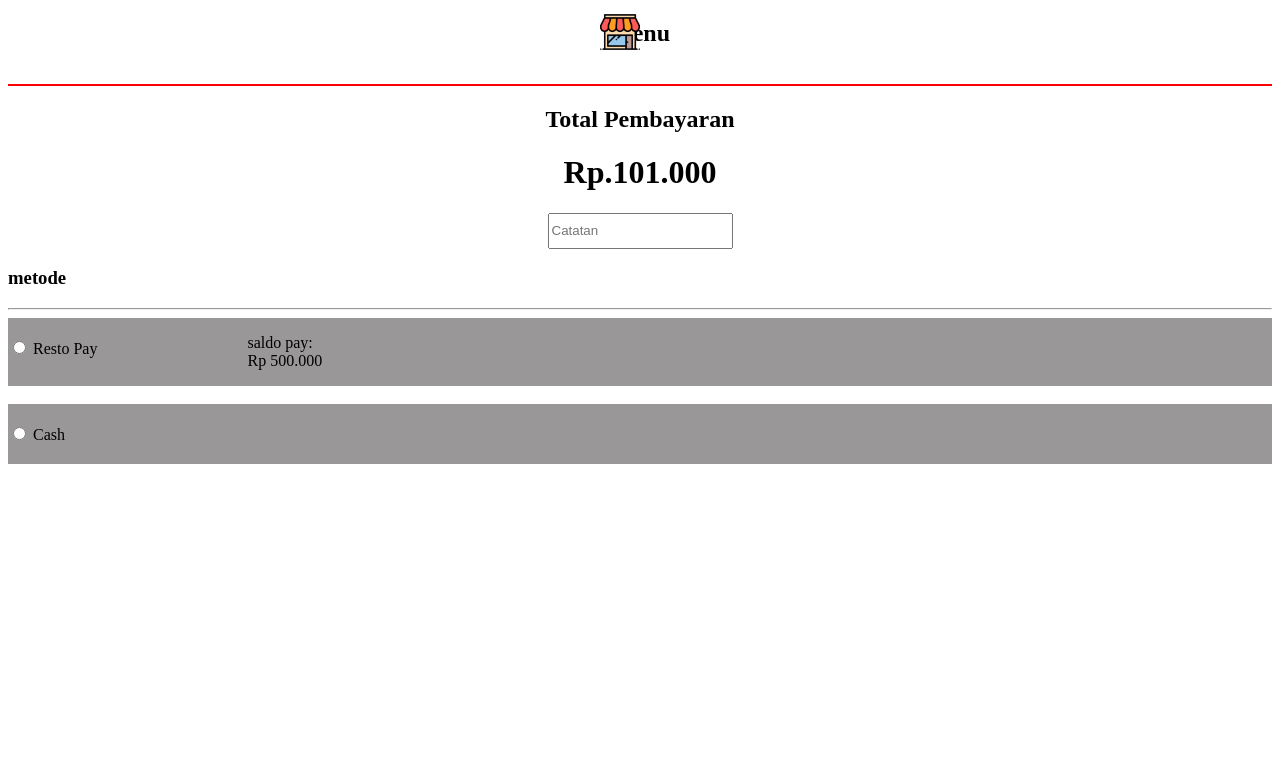
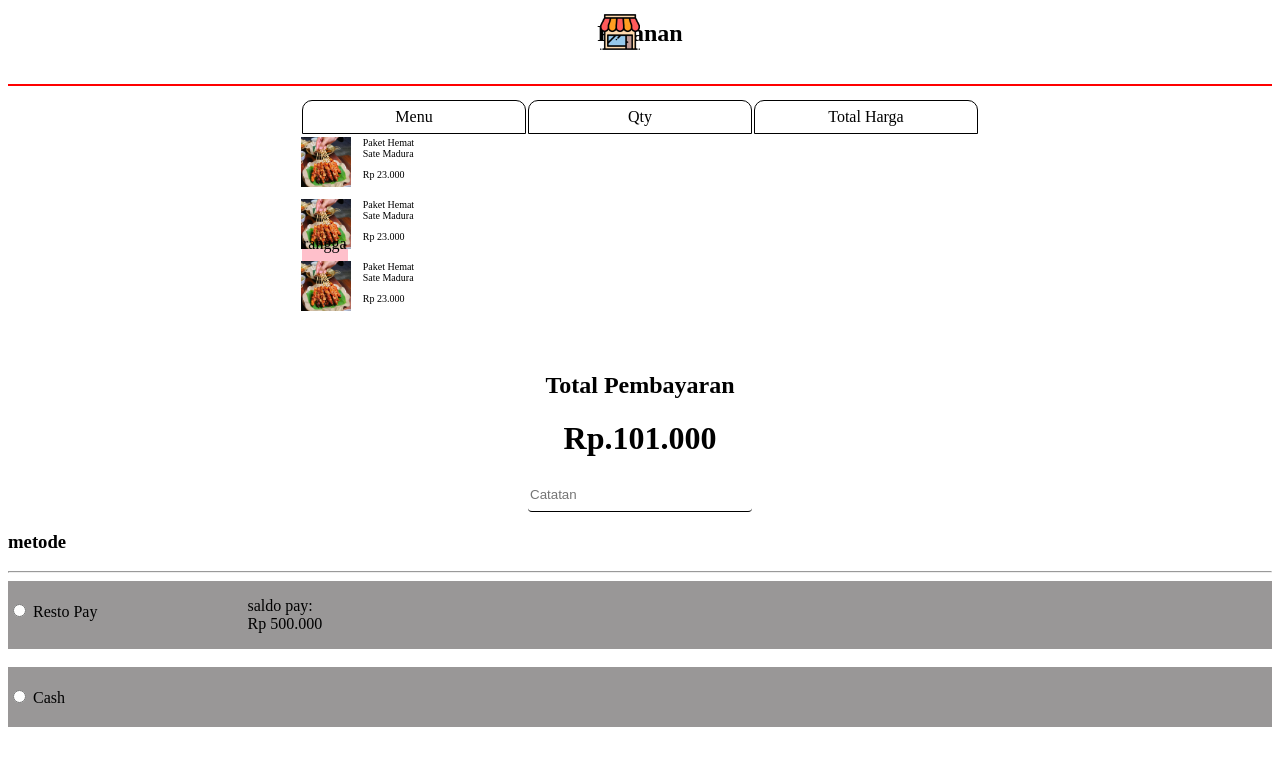
Before and after one commit to rpl-yaso-2324/restokami-simulasiukk24-xiirpl3, a plain HTML site: page pages/pesanan.html in a window 1280 px wide. Drawn offline with Linux system fonts and the light colour scheme.

Commit message:
baru pesanan

```diff
--- a/pages/pesanan.html
+++ b/pages/pesanan.html
@@ -9,8 +9,52 @@
 <body>
     <nav>
         <img src="/assets/img/Toko.png" alt="resto-kami" />
-        <h1>Menu</h1>
+        <h1>Pesanan</h1>
     </nav>
+    <table class="table">
+        <tr class="t1">
+            <td>Menu</td>
+            <td>Qty</td>
+            <td>Total Harga</td>
+        </tr>
+        <tr class="t-2">
+            <td>
+                <div class="td1">
+                <img src="/assets/img/tesate.jpg" alt="">
+                <section>
+                    <p>Paket Hemat Sate Madura
+                    </p>
+                    <span>Rp 23.000</span>
+                </section>
+                </div>
+             </td>
+            <td>
+                <div class="td1">
+                <img src="/assets/img/tesate.jpg" alt="">
+                <section>
+                    <p>Paket Hemat Sate Madura
+                    </p>
+                    <span>Rp 23.000</span>
+                </section>
+                </div>
+             </td>
+            <td>
+                <div class="td1">
+                <img src="/assets/img/tesate.jpg" alt="">
+                <section>
+                    <p>Paket Hemat Sate Madura
+                    </p>
+                    <span>Rp 23.000</span>
+                </section>
+                </div>
+             </td>
+        </tr>
+        <tr class="t-3">
+            <td>
+                <p>rangga</p>
+            </td>
+        </tr>
+    </table>
     <div class="total">
     <h2>Total Pembayaran</h2>
     <h1>Rp.101.000</h1>
@@ -20,7 +64,7 @@
     <hr>
     <div class="metode">
         <div class="radio-pay">
-            <input type="radio" name="Resto Pay">
+            <input type="radio" name="Resto Pay" >
             <label>Resto Pay</label>
         </div>
         <p class="pay">
--- a/styles/pesanan.css
+++ b/styles/pesanan.css
@@ -1,3 +1,45 @@
+.table{
+    display: flex;
+    flex-direction: column;
+    align-items: center;
+    margin-top: 12px;
+}
+
+
+.t1 td{
+    width: 220px;
+    height: 30px;
+    border: 1px solid black;
+    text-align: center;
+    border-top-left-radius: 10px;
+    border-top-right-radius: 10px;
+}
+
+.t-2{
+    display: flex;
+    flex-direction: column;
+    width:80px;
+    height:80px;
+}
+.t-2 img{
+    width: 50px;
+    height: 50px;
+}
+
+.td1{
+    display: flex;
+    width: 120px;
+    height: 60px;
+    font-size: 10px;
+}
+section{
+    margin-top: -10px;
+    margin-left: 12px;
+}
+.t-3{
+    background-color: pink;
+}
+
 nav{
     border-bottom: 2px solid red ;
     padding-bottom: 17px;
@@ -14,9 +56,14 @@ nav img{
 }
 .total{
     text-align: center;
+    margin-top: 100px;
 }
 .total input{
     height:30px ;
+    width: 220px;
+    border-radius: 4px;
+    border: none;
+    border-bottom: 1px solid black;
 }
 .metode{
     display: flex;
```
Also changed, not shown: assets/img/tesate.jpg (added).
